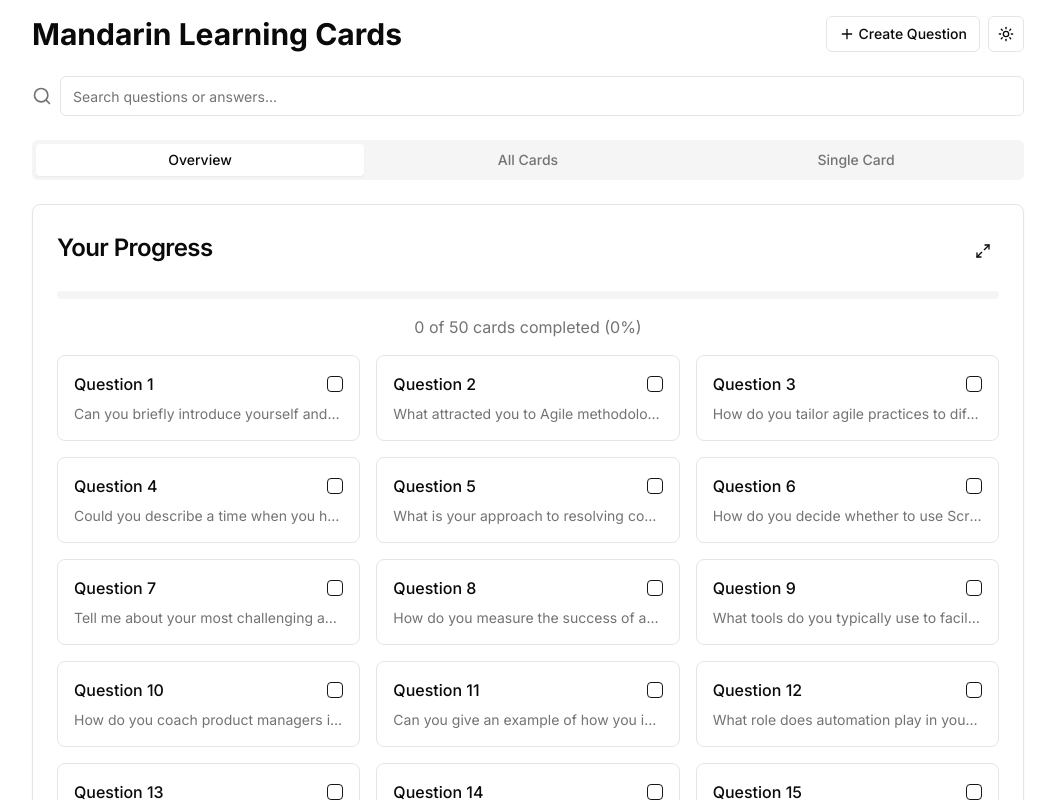
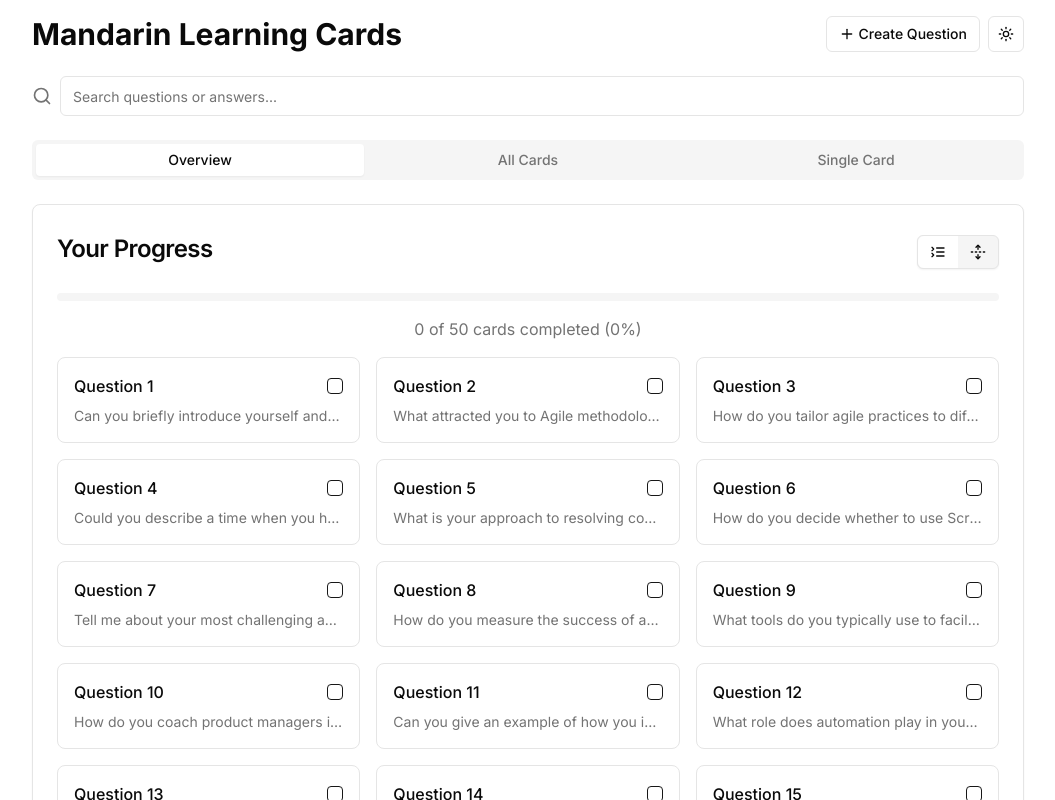
Before and after one commit to TonyKYC/mandarin-learning-app, a Next.js app: page / in a window 1280 px wide. Shown: the top 800 px of the page, without its empty margins (112-1167 px from the left). Built offline with nearby package versions, Linux system fonts and the light colour scheme.

Commit message:
ui: improve compact toggle on overview

```diff
--- a/components/progress-overview.tsx
+++ b/components/progress-overview.tsx
@@ -5,7 +5,14 @@ import { Card, CardContent, CardHeader, CardTitle } from "@/components/ui/card";
 import { Progress } from "@/components/ui/progress";
 import { Checkbox } from "@/components/ui/checkbox";
 import { Button } from "@/components/ui/button";
-import { Maximize2, Minimize2 } from "lucide-react";
+import {
+  List,
+  Grid,
+  Grid2X2,
+  Square,
+  UnfoldVertical,
+  ListCollapse,
+} from "lucide-react";
 import type { QAData } from "@/data/interviewData";
 
 interface ProgressOverviewProps {
@@ -31,21 +38,30 @@ export function ProgressOverview({
     <Card>
       <CardHeader className="flex flex-row items-center justify-between">
         <CardTitle>Your Progress</CardTitle>
-        <Button
-          variant="ghost"
-          size="sm"
-          onClick={() => setIsExpanded(!isExpanded)}
-          className="h-8 w-8 p-0"
-        >
-          {isExpanded ? (
-            <Minimize2 className="h-4 w-4" />
-          ) : (
-            <Maximize2 className="h-4 w-4" />
-          )}
-          <span className="sr-only">
-            {isExpanded ? "Compact View" : "Expanded View"}
-          </span>
-        </Button>
+        <div className="inline-flex items-center rounded-md border border-input bg-muted shadow-sm">
+          <Button
+            variant="ghost"
+            size="sm"
+            onClick={() => setIsExpanded(false)}
+            className={`h-8 px-3 rounded-r-none ${
+              !isExpanded && "bg-background hover:bg-background"
+            }`}
+          >
+            <ListCollapse className="h-4 w-4" />
+            <span className="sr-only">Compact View</span>
+          </Button>
+          <Button
+            variant="ghost"
+            size="sm"
+            onClick={() => setIsExpanded(true)}
+            className={`h-8 px-3 rounded-l-none ${
+              isExpanded && "bg-background hover:bg-background"
+            }`}
+          >
+            <UnfoldVertical className="h-4 w-4" />
+            <span className="sr-only">Expanded View</span>
+          </Button>
+        </div>
       </CardHeader>
       <CardContent>
         <div className="space-y-4">
```
